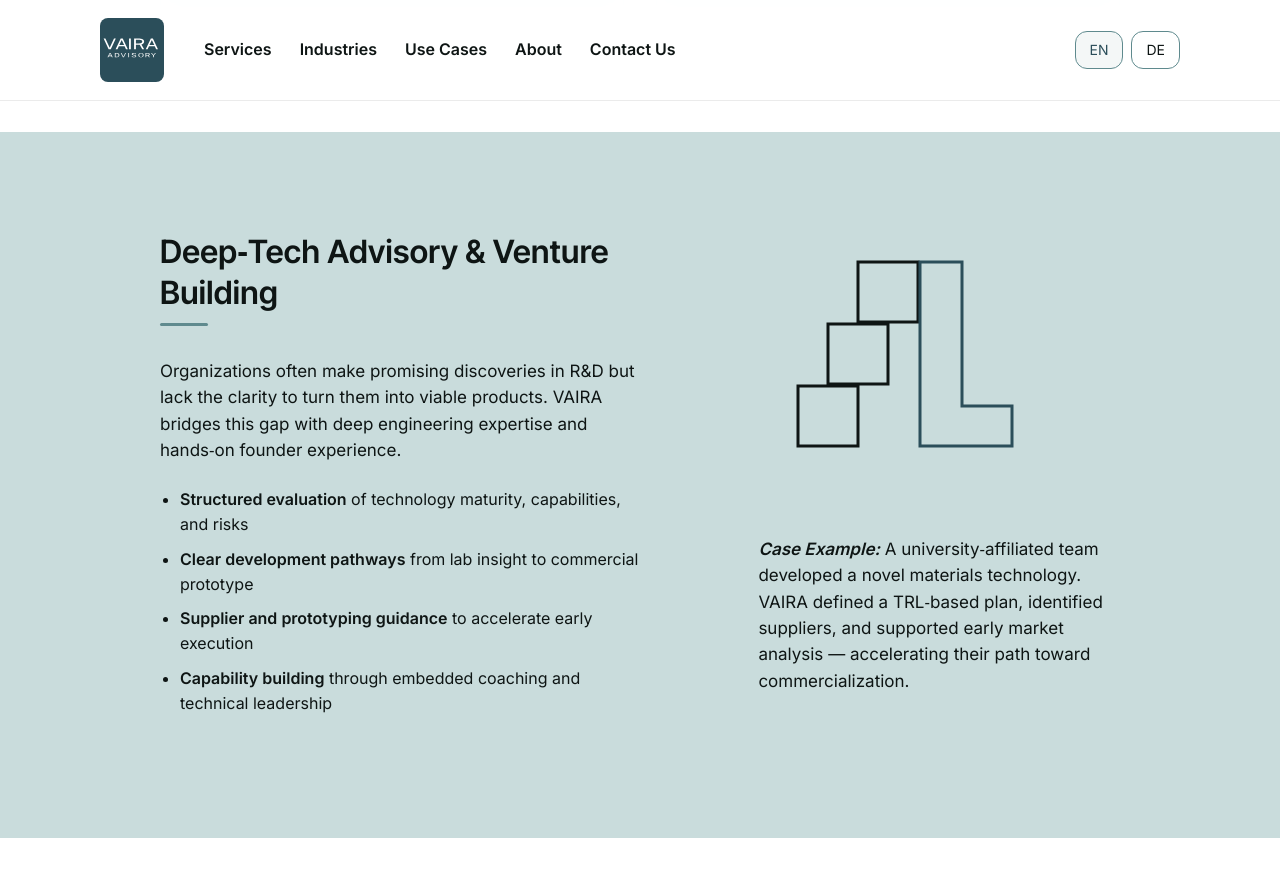
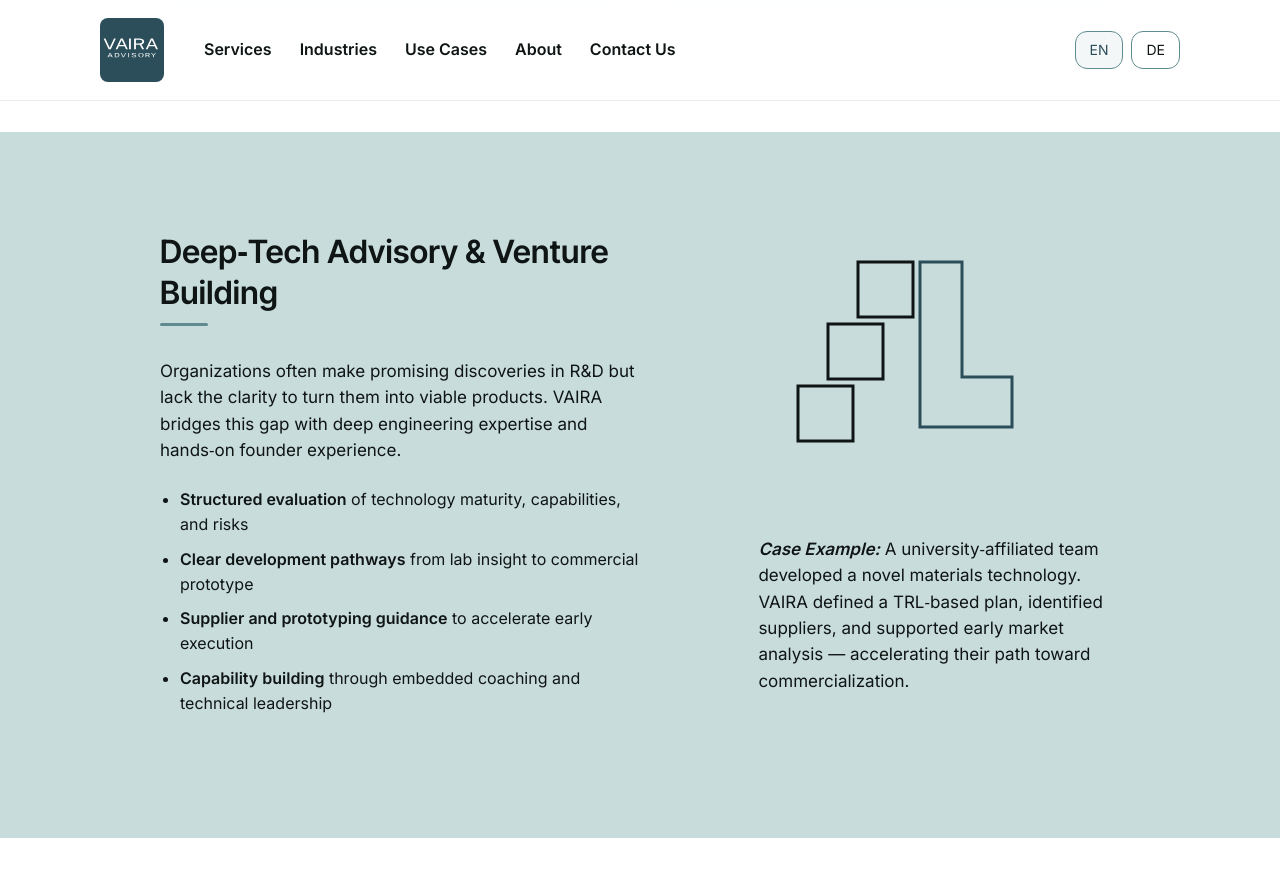
Before and after one commit to raphaelheeb/vaira-advisory, a Jekyll site: the page built from services/index.html, in a window 1280 px wide and 900 px high, scrolled down 1100 px. Shown: the top 877 px of the window. Built offline with Jekyll 4.4.1, drawn with Linux system fonts in a browser that asks for light colours.

Commit message:
Update index.html

```diff
--- a/services/index.html
+++ b/services/index.html
@@ -160,25 +160,25 @@
   <g transform="translate(0,-12)">
 
     <!-- Bottom block -->
-            <rect x="40" y="150" width="60" height="60"
+    <rect x="40" y="150" width="55" height="55"
           stroke="currentColor" stroke-width="3"/>
 
     <!-- Middle block -->
-            <rect x="70" y="88" width="60" height="60"
+    <rect x="70" y="88" width="55" height="55"
           fill="var(--primary-light)"
           stroke="currentColor" stroke-width="3"/>
 
     <!-- Top block -->
-            <rect x="100" y="26" width="60" height="60"
+    <rect x="100" y="26" width="55" height="55"
           stroke="currentColor" stroke-width="3" fill="none"/>
 
-            <!-- L-shape (fits inside 260×260) -->
+    <!-- L-shape: vertical span = 165px (3 × 55) -->
     <path d="
       M162 26
       H204
-              V170
+      V141
       H254
-              V210
+      V191
       H162
       Z
       "
@@ -187,6 +187,7 @@
   </g>
 
 </svg>
+
       </div>
 
       <p style="margin-top:1.25rem;">
```
Lines whose indentation alone changed are shown as unchanged.
